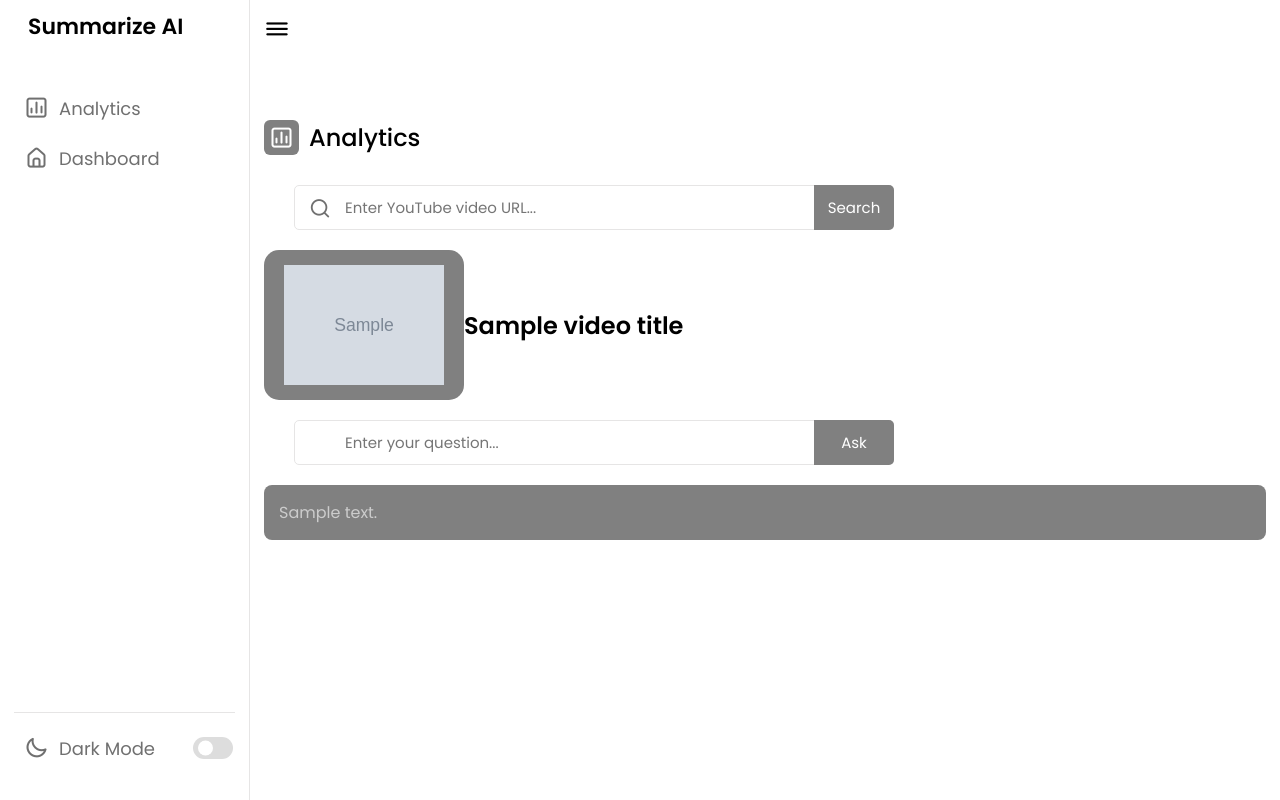
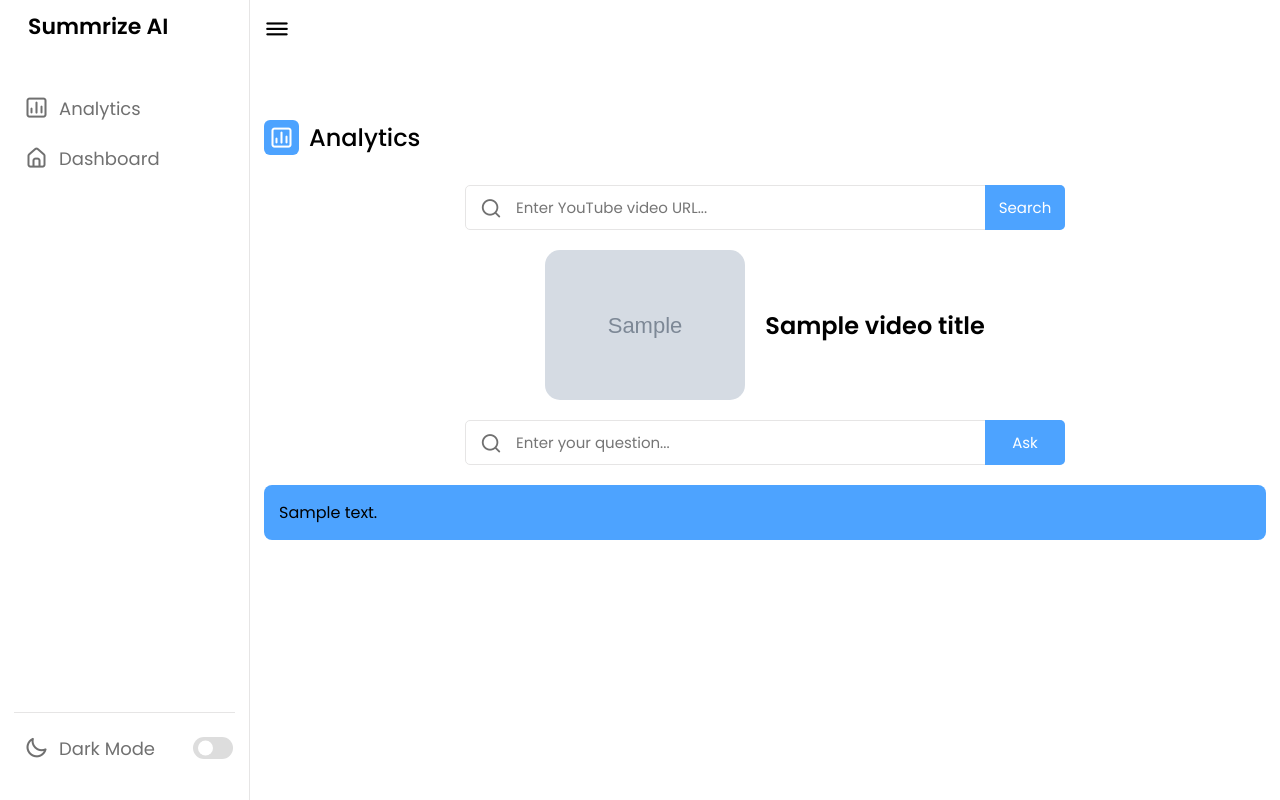
Before and after one commit to Bhavik2209/summrize, a Django app: template summrize/templates/index.html in a window 1280 px wide. Run offline with Django 5.2, Linux system fonts and the light colour scheme; the template is opened without the code that fills it: most values are stand-ins (such as "Sample title", 1, 10 or a date in 2020); grey boxes marked "Sample" are stand-in pictures.

Commit message:
deployement ready!

```diff
--- a/summrize/summrize/settings.py
+++ b/summrize/summrize/settings.py
@@ -32,6 +32,7 @@ ALLOWED_HOSTS = []
 # Application definition
 
 INSTALLED_APPS = [
+    'whitenoise.runserver_nostatic'
     'django.contrib.admin',
     'django.contrib.auth',
     'django.contrib.contenttypes',
@@ -43,6 +44,7 @@ INSTALLED_APPS = [
 
 MIDDLEWARE = [
     'django.middleware.security.SecurityMiddleware',
+    'whitenoise.middleware.WhiteNoiseMiddleware'
     'django.contrib.sessions.middleware.SessionMiddleware',
     'django.middleware.common.CommonMiddleware',
     'django.middleware.csrf.CsrfViewMiddleware',
--- a/summrize/summrize/wsgi.py
+++ b/summrize/summrize/wsgi.py
@@ -14,3 +14,5 @@ from django.core.wsgi import get_wsgi_application
 os.environ.setdefault('DJANGO_SETTINGS_MODULE', 'summrize.settings')
 
 application = get_wsgi_application()
+
+app = application
--- a/summrize/templates/index.html
+++ b/summrize/templates/index.html
@@ -12,7 +12,7 @@
     <!----===== Iconscout CSS ===== -->
     <link rel="stylesheet" href="https://unicons.iconscout.com/release/v4.0.0/css/line.css">
 
-    <title>Admin Dashboard Panel</title>
+    <title>Summrize AI</title>
 
     <style>
         /* ===== Google Font Import - Poppins ===== */
@@ -71,7 +71,7 @@ body.dark{
     background: #f1f1f1;
 }
 ::-webkit-scrollbar-thumb {
-    background: var(--primary-color);
+    background: var(--text-color);
     border-radius: 12px;
     transition: all 0.3s ease;
 }
@@ -149,7 +149,7 @@ nav .menu-items{
     height: 5px;
     width: 5px;
     border-radius: 50%;
-    background-color: var(--primary-color);
+    background-color: var(--box1-color);
 }
 body.dark li a:hover:before{
     background-color: var(--text-color);
@@ -175,7 +175,7 @@ nav.close li a .link-name{
 }
 .nav-links li a:hover i,
 .nav-links li a:hover .link-name{
-    color: var(--primary-color);
+    color: var(--box1-color);
 }
 body.dark .nav-links li a:hover i,
 body.dark .nav-links li a:hover .link-name{
@@ -305,7 +305,7 @@ nav.close ~ .dashboard .top{
     position: relative;
     height: 35px;
     width: 35px;
-    background-color: gray;
+    background-color: var(--box1-color);
     border-radius: 6px;
     color: var(--title-icon-color);
     display: flex;
@@ -479,13 +479,13 @@ nav.close ~ .dashboard .top{
     }
 }
 /* Existing CSS for search-box */
+/* Basic search-box styles */
 .search-box {
     position: relative;
     height: 45px;
     max-width: 600px;
     width: 100%;
-    margin: 0 30px;
-    margin-bottom: 20px;
+    margin: 0 auto 20px auto;
 }
 
 .search-box input {
@@ -511,6 +511,7 @@ nav.close ~ .dashboard .top{
     transform: translateY(-50%);
     color: var(--black-light-color);
 }
+
 .search-box .search-btn {
     position: absolute;
     right: 0;
@@ -518,7 +519,7 @@ nav.close ~ .dashboard .top{
     height: 100%;
     width: 80px; /* Adjusted width to fit button text */
     border: none;
-    background-color: gray;
+    background-color: var(--box1-color);
     color: #fff;
     border-radius: 0 5px 5px 0;
     cursor: pointer;
@@ -526,75 +527,110 @@ nav.close ~ .dashboard .top{
     font-weight: 400;
     outline: none;
     transition: background-color 0.3s ease;
-
 }
 
 .search-box .search-btn:hover {
-    background-color: #000; /* Darken button on hover */
-}
-.thumb-img{
-    display: flex;
-    flex-direction: column;
-    align-items: center;
-    border-radius: 20px;
-    width: calc(100% / 3 - 15px);
-    padding: 15px 20px;
-    background-color: var(--bg-img-color);
-    transition: var(--tran-05);
+    background-color: #333; /* Darken button on hover */
 }
 
+.thumb-img {
+    width: 100%;
+    max-width: 200px; /* Max width to control large sizes */
+    height: auto; /* Maintain aspect ratio */
+    border-radius: 15px;
+}
 
 .video-info {
     display: flex;
+    flex-wrap: wrap; /* Allow wrapping on smaller screens */
     align-items: center;
+    justify-content: center;
     margin-bottom: 20px;
+    gap: 20px; /* Add gap between items */
 }
-.thumb-img {
 
-    width: 200px; /* Adjust the width as needed */
-    height: auto; /* Maintain aspect ratio */
-    border-radius: 15px;
-}
 .video-title {
+    margin: 0;
     font-size: 24px;
     font-weight: bold;
-    color: var(--text-color)
+    color: var(--text-color);
 }
+
 .response-block {
-    background-color: var(--bg-img-color);
-    color: #CCC;
+    background-color: var(--box1-color);
+    color: var(--text-color);
     padding: 15px;
     border-radius: 8px;
     width: 100%;
     max-height: 300px; /* Adjust based on your needs */
     overflow-y: auto;
 }
+
 .response-block pre {
     white-space: pre-wrap; /* Ensure long text wraps correctly */
 }
 
 /* Responsive adjustments for different screen sizes */
 @media (max-width: 1000px) {
+    .search-box {
+        max-width: 80%; /* Adjust width for medium screens */
+    }
+
     .response-block {
         padding: 12px; /* Reduce padding for medium-sized screens */
         font-size: 16px; /* Adjust font size for better readability */
     }
+
+    .video-title {
+        font-size: 20px; /* Adjust font size for medium screens */
+    }
+
+    .thumb-img {
+        max-width: 150px; /* Adjust thumbnail size for medium screens */
+    }
 }
 
 @media (max-width: 780px) {
+    .search-box {
+        max-width: 90%; /* Adjust width for smaller screens */
+    }
+
     .response-block {
         padding: 10px; /* Further reduce padding for smaller screens */
         font-size: 14px; /* Adjust font size for smaller devices */
     }
+
+    .video-title {
+        font-size: 18px; /* Adjust font size for smaller screens */
+    }
+
+    .thumb-img {
+        max-width: 120px; /* Adjust thumbnail size for smaller screens */
+    }
 }
 
 @media (max-width: 560px) {
+    .search-box {
+        max-width: 95%; /* Adjust width for very small screens */
+    }
+
     .response-block {
         padding: 8px; /* Further reduce padding for very small screens */
         font-size: 12px; /* Adjust font size to fit small screens */
     }
+
+    .video-title {
+        font-size: 16px; /* Adjust font size for very small screens */
+    }
+
+    .thumb-img {
+        max-width: 100px; /* Adjust thumbnail size for very small screens */
+    }
+
+    .search-box .search-btn {
+        width: 60px; /* Adjust button width for very small screens */
+    }
 }
-
 
 
 </style>
@@ -602,7 +638,7 @@ nav.close ~ .dashboard .top{
 <body>
     <nav>
         <div class="logo-name">
-            <span class="logo_name">Summarize AI</span>
+            <span class="logo_name">Summrize AI</span>
         </div>
         <div class="menu-items">
             <ul class="nav-links">
@@ -656,6 +692,7 @@ nav.close ~ .dashboard .top{
                         <h2 class="video-title">{{ video_title }}</h2>
                     </div>
                     <div class="search-box">
+                        <i class="uil uil-search"></i>
                         <form method="post" action="{% url 'ask_question' %}">
                             {% csrf_token %}
                             <input type="hidden" name="video_id" value="{{ video_id }}">
```
Also changed, not shown: requirements.txt (+189 -13 lines), summrize/vercel.json (added).
